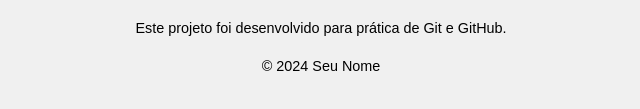
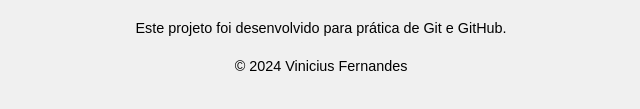
Before and after one commit to viniciusfrnds/ViniciusFrnds, a plain HTML site: page index.html in a window 1280 px wide. Shown: the part 417-526 px from the top of the page, 319-959 px from the left. Drawn offline with Linux system fonts and the light colour scheme.

Commit message:
Update index.html

```diff
--- a/index.html
+++ b/index.html
@@ -3,7 +3,7 @@
 <head>
     <meta charset="UTF-8">
     <meta name="viewport" content="width=device-width, initial-scale=1.0">
-    <title>Página Interativa de Exemplo</title>
+    <title>Vinicius Fernandes</title>
     <style>
         body {
             font-family: Arial, sans-serif;
@@ -67,7 +67,7 @@
     </main>
     <footer>
         <p>Este projeto foi desenvolvido para prática de Git e GitHub.</p>
-        <p>&copy; 2024 Seu Nome</p>
+        <p>&copy; 2024 Vinicius Fernandes</p>
     </footer>
 
     <script>
```
